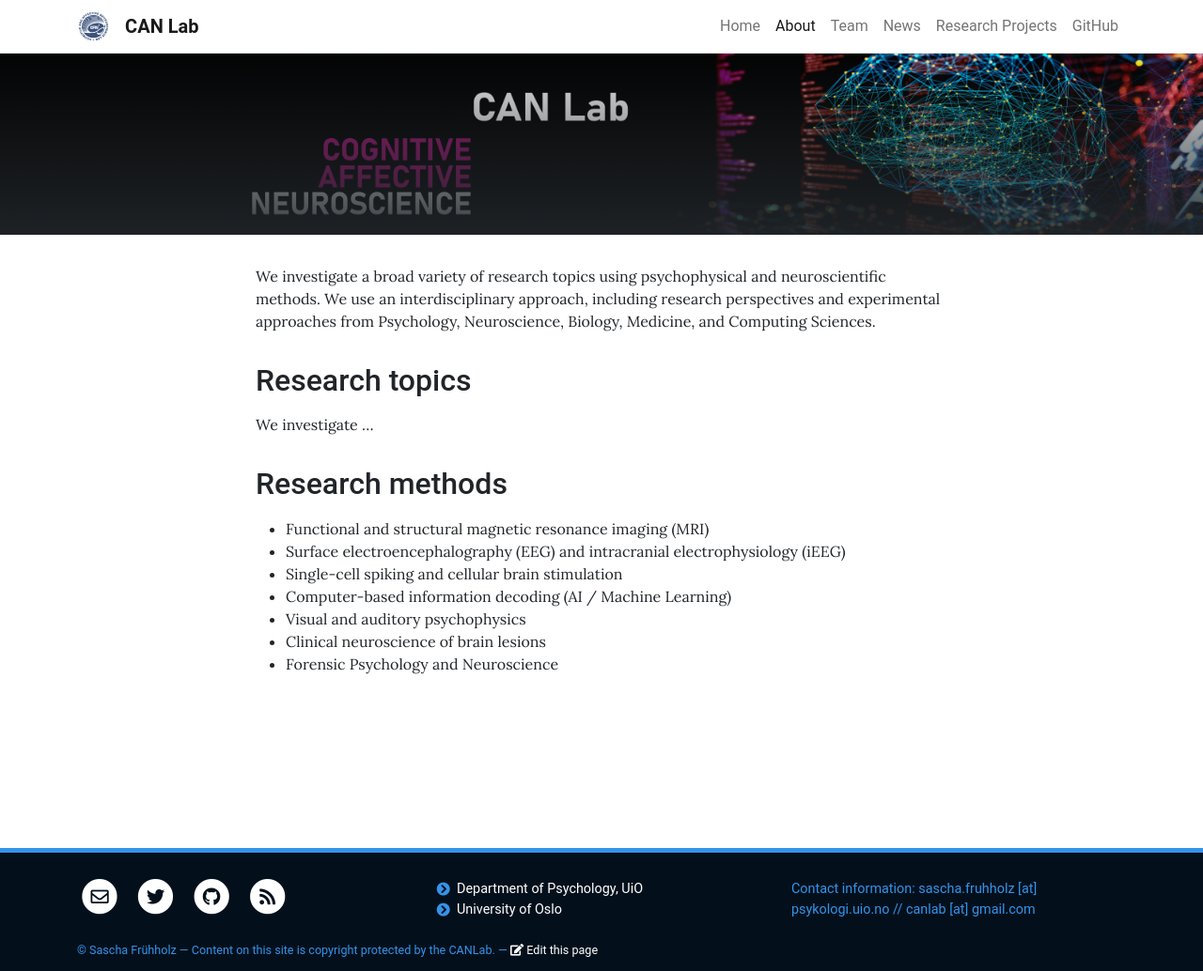
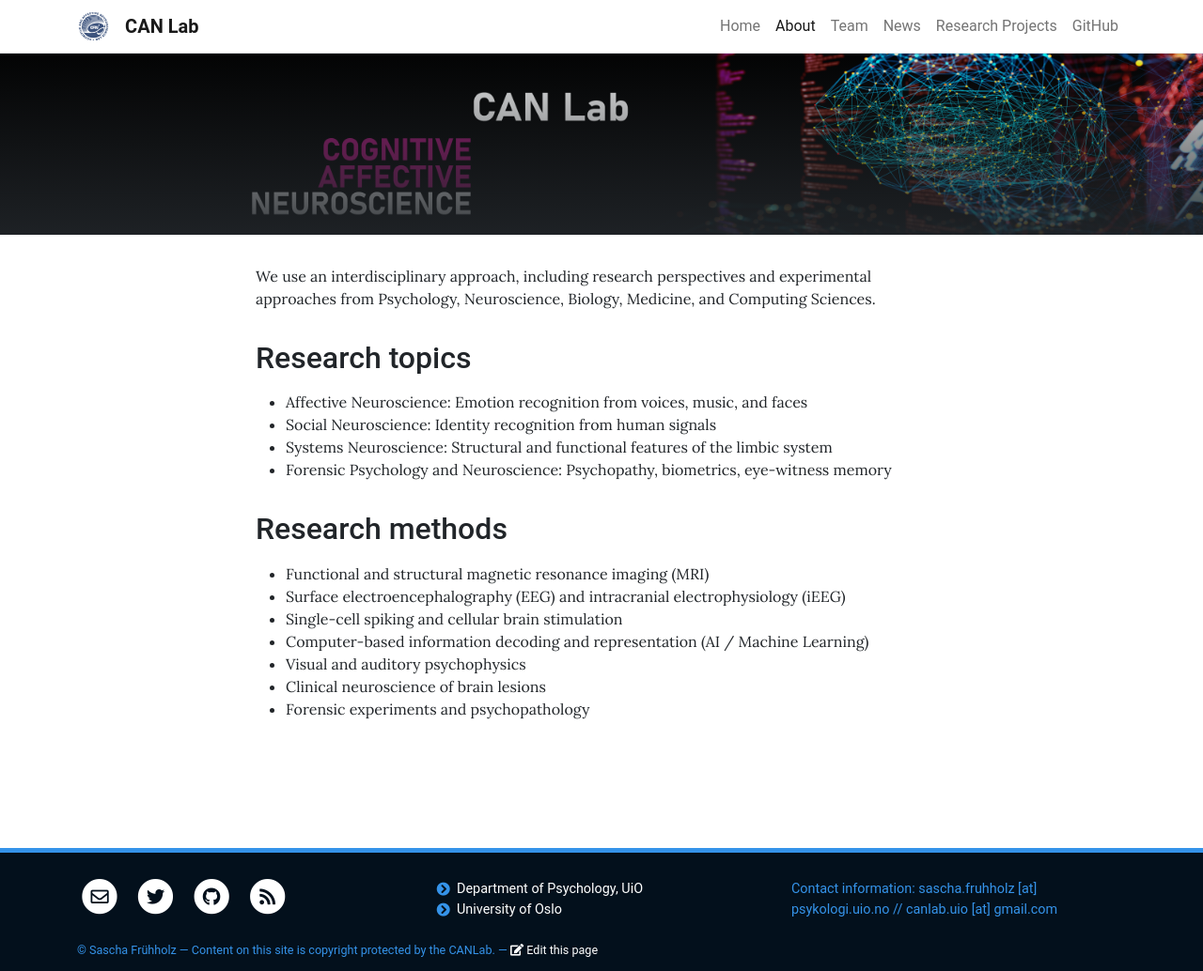
Before and after one commit to caneuro/caneuro.github.io, a Jekyll site: the page built from pages/about.md, in a window 1280 px wide. Shown: the whole page at 94% size. Built offline with Jekyll 4.4.1, drawn with Linux system fonts in a browser that asks for light colours.

Commit message:
Update website 2023-11-06step2

```diff
--- a/_data/footer.yml
+++ b/_data/footer.yml
@@ -13,7 +13,7 @@ columns:
       new_window: true
 
   - description: > # E.g. funding acknowledgement. Can be Markdown
-      Contact information: sascha.fruhholz [at] psykologi.uio.no // canlab [at] gmail.com
+      Contact information: sascha.fruhholz [at] psykologi.uio.no // canlab.uio [at] gmail.com
     links:
 
 # Small print license statement to add at the bottom of the footer. Can be Markdown
--- a/pages/about.md
+++ b/pages/about.md
@@ -6,21 +6,23 @@ background: /assets/theme/images/canlab_home2.png
 permalink: /about/
 ---
 
-We investigate a broad variety of research topics using psychophysical
-and neuroscientific methods. We use an interdisciplinary approach, including
-research perspectives and experimental approaches from Psychology, Neuroscience, Biology, Medicine, and
+We use an interdisciplinary approach, including research perspectives and
+experimental approaches from Psychology, Neuroscience, Biology, Medicine, and
 Computing Sciences.
 
 ## Research topics
 
-We investigate ...
+* Affective Neuroscience: Emotion recognition from voices, music, and faces
+* Social Neuroscience: Identity recognition from human signals
+* Systems Neuroscience: Structural and functional features of the limbic system
+* Forensic Psychology and Neuroscience: Psychopathy, biometrics, eye-witness memory
 
 ## Research methods
 
 * Functional and structural magnetic resonance imaging (MRI)
 * Surface electroencephalography (EEG) and intracranial electrophysiology (iEEG)
 * Single-cell spiking and cellular brain stimulation
-* Computer-based information decoding (AI / Machine Learning)
+* Computer-based information decoding and representation (AI / Machine Learning)
 * Visual and auditory psychophysics
 * Clinical neuroscience of brain lesions
-* Forensic Psychology and Neuroscience
+* Forensic experiments and psychopathology
```
Also changed, not shown: assets/theme/images/chuttersnap-146799-unsplash.jpg (deleted), assets/theme/images/farnsworth_angelo-abear-1662775-unsplash.jpg (deleted), assets/theme/images/fry_ethan-hoover-311143-unsplash.jpg (deleted), assets/theme/images/petri-dish_1f9eb.png (deleted).
